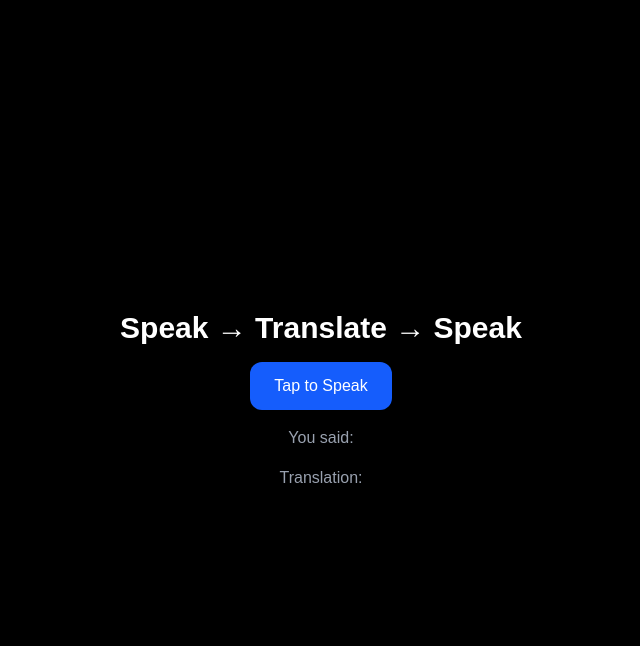
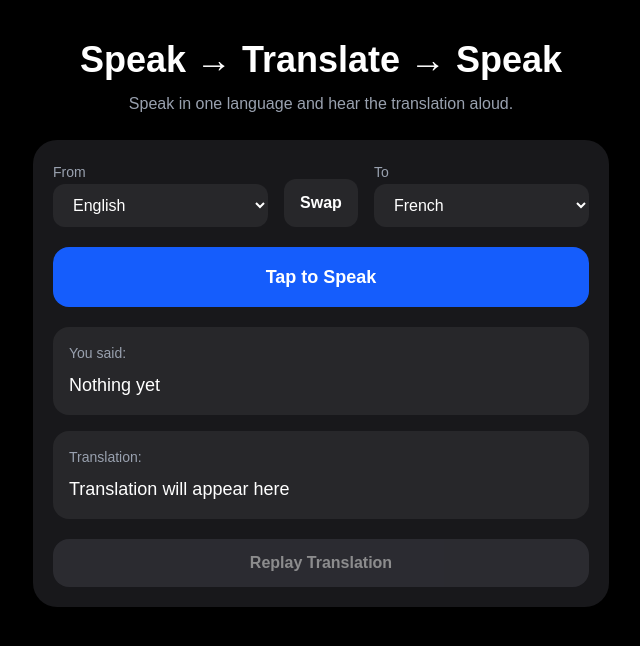
Before and after one commit to Aurelian2025/speak-translate, a Next.js app in the folder web/: page / in a window 1280 px wide. Shown: the top 646 px of the page, without its empty margins (319-959 px from the left). Built offline with nearby package versions, Linux system fonts and the light colour scheme.

Commit message:
add language selectors

```diff
--- a/web/app/page.tsx
+++ b/web/app/page.tsx
@@ -2,12 +2,31 @@
 
 import { useState } from "react";
 
+const languages = [
+  { code: "en", name: "English" },
+  { code: "fr", name: "French" },
+  { code: "es", name: "Spanish" },
+  { code: "de", name: "German" },
+  { code: "it", name: "Italian" },
+  { code: "pt", name: "Portuguese" },
+  { code: "ar", name: "Arabic" },
+  { code: "zh", name: "Chinese" },
+];
+
 export default function Home() {
+  const [source, setSource] = useState("en");
+  const [target, setTarget] = useState("fr");
   const [text, setText] = useState("");
   const [translated, setTranslated] = useState("");
   const [listening, setListening] = useState(false);
+  const [loading, setLoading] = useState(false);
 
   async function translate(input: string) {
+    if (!input.trim()) return;
+
+    setLoading(true);
+
+    try {
       const res = await fetch("/api/translate", {
         method: "POST",
         headers: {
@@ -15,30 +34,38 @@ export default function Home() {
         },
         body: JSON.stringify({
           text: input,
-        source: "en",
-        target: "fr",
+          source,
+          target,
         }),
       });
 
       const data = await res.json();
       const result = data.translatedText || data.translation || "";
+
       setTranslated(result);
-
       speak(result);
+    } catch {
+      alert("Translation failed");
+    } finally {
+      setLoading(false);
+    }
   }
 
   function startListening() {
     const SpeechRecognition =
-  (window as any).SpeechRecognition || (window as any).webkitSpeechRecognition;
+      (window as any).SpeechRecognition ||
+      (window as any).webkitSpeechRecognition;
 
     if (!SpeechRecognition) {
-      alert("Speech recognition not supported");
+      alert("Speech recognition is not supported in this browser.");
       return;
     }
 
     const recognition = new SpeechRecognition();
-    recognition.lang = "en";
+
+    recognition.lang = source;
     recognition.interimResults = false;
+    recognition.continuous = false;
 
     recognition.onstart = () => setListening(true);
     recognition.onend = () => setListening(false);
@@ -52,37 +79,103 @@ export default function Home() {
     recognition.start();
   }
 
-  function speak(text: string) {
-    if (!text) return;
+  function speak(input: string) {
+    if (!input.trim()) return;
 
-    const utterance = new SpeechSynthesisUtterance(text);
-    utterance.lang = "fr";
+    const utterance = new SpeechSynthesisUtterance(input);
+    utterance.lang = target;
 
-    speechSynthesis.cancel();
-    speechSynthesis.speak(utterance);
+    window.speechSynthesis.cancel();
+    window.speechSynthesis.speak(utterance);
+  }
+
+  function swapLanguages() {
+    setSource(target);
+    setTarget(source);
+    setText("");
+    setTranslated("");
   }
 
   return (
-    <main className="min-h-screen flex items-center justify-center bg-black text-white">
-      <div className="space-y-4 text-center">
-        <h1 className="text-3xl font-bold">Speak → Translate → Speak</h1>
+    <main className="min-h-screen bg-black text-white px-6 py-10">
+      <div className="mx-auto max-w-xl space-y-6">
+        <header className="text-center space-y-3">
+          <h1 className="text-4xl font-bold">Speak → Translate → Speak</h1>
+          <p className="text-gray-400">
+            Speak in one language and hear the translation aloud.
+          </p>
+        </header>
+
+        <section className="rounded-3xl bg-zinc-900 p-5 space-y-5">
+          <div className="grid grid-cols-1 gap-4 sm:grid-cols-[1fr_auto_1fr] sm:items-end">
+            <label className="space-y-2">
+              <span className="text-sm text-gray-400">From</span>
+              <select
+                value={source}
+                onChange={(e) => setSource(e.target.value)}
+                className="w-full rounded-xl bg-zinc-800 px-4 py-3 text-white outline-none"
+              >
+                {languages.map((language) => (
+                  <option key={language.code} value={language.code}>
+                    {language.name}
+                  </option>
+                ))}
+              </select>
+            </label>
+
+            <button
+              onClick={swapLanguages}
+              className="rounded-xl bg-zinc-800 px-4 py-3 font-semibold hover:bg-zinc-700"
+            >
+              Swap
+            </button>
+
+            <label className="space-y-2">
+              <span className="text-sm text-gray-400">To</span>
+              <select
+                value={target}
+                onChange={(e) => setTarget(e.target.value)}
+                className="w-full rounded-xl bg-zinc-800 px-4 py-3 text-white outline-none"
+              >
+                {languages.map((language) => (
+                  <option key={language.code} value={language.code}>
+                    {language.name}
+                  </option>
+                ))}
+              </select>
+            </label>
+          </div>
 
           <button
             onClick={startListening}
-          className="px-6 py-3 bg-blue-600 rounded-xl"
+            disabled={listening || loading}
+            className="w-full rounded-2xl bg-blue-600 px-6 py-4 text-lg font-semibold hover:bg-blue-500 disabled:cursor-not-allowed disabled:opacity-60"
           >
-          {listening ? "Listening..." : "Tap to Speak"}
+            {listening ? "Listening..." : loading ? "Translating..." : "Tap to Speak"}
           </button>
 
-        <div>
-          <p className="text-gray-400">You said:</p>
-          <p>{text}</p>
+          <div className="space-y-4">
+            <div className="rounded-2xl bg-zinc-800 p-4">
+              <p className="mb-2 text-sm text-gray-400">You said:</p>
+              <p className="min-h-6 text-lg">{text || "Nothing yet"}</p>
             </div>
 
-        <div>
-          <p className="text-gray-400">Translation:</p>
-          <p>{translated}</p>
+            <div className="rounded-2xl bg-zinc-800 p-4">
+              <p className="mb-2 text-sm text-gray-400">Translation:</p>
+              <p className="min-h-6 text-lg">
+                {translated || "Translation will appear here"}
+              </p>
             </div>
+          </div>
+
+          <button
+            onClick={() => speak(translated)}
+            disabled={!translated}
+            className="w-full rounded-2xl bg-zinc-700 px-6 py-3 font-semibold hover:bg-zinc-600 disabled:cursor-not-allowed disabled:opacity-50"
+          >
+            Replay Translation
+          </button>
+        </section>
       </div>
     </main>
   );
```
Lines whose indentation alone changed are shown as unchanged.
